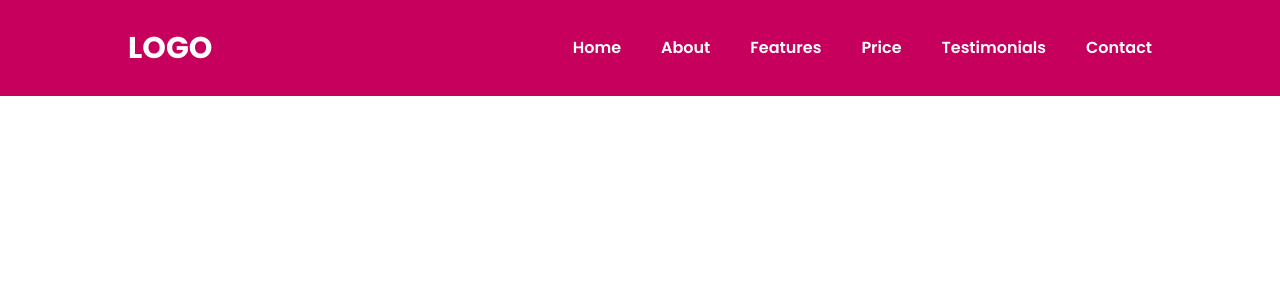
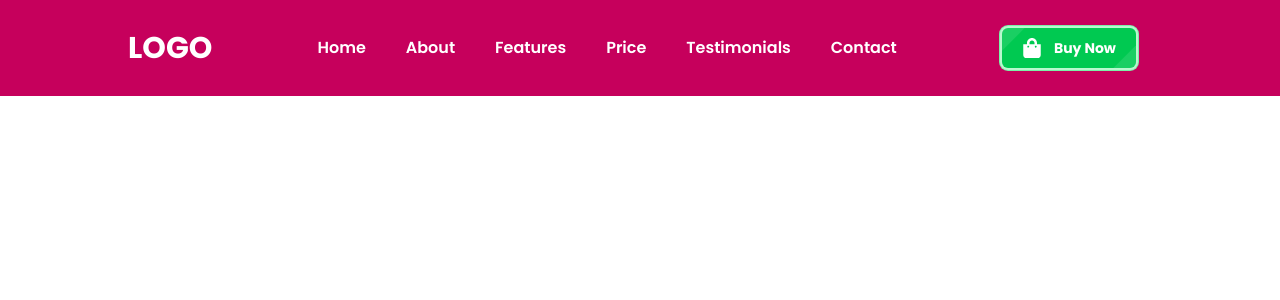
Before and after one commit to Jisap/next15-landingPage-product, a Next.js app: page / in a window 1280 px wide. Shown: the top 300 px of the page. Built offline with nearby package versions, Linux system fonts and the light colour scheme.

Commit message:
Add shopping bag button and theme switcher to navigation

```diff
--- a/components/Home/Navbar/Nav.tsx
+++ b/components/Home/Navbar/Nav.tsx
@@ -1,6 +1,8 @@
 import { navLinks } from '@/constants/constant'
 import Link from 'next/link'
 import React from 'react'
+import { FaShoppingBag } from 'react-icons/fa'
+import { HiBars3BottomRight } from 'react-icons/hi2'
 
 const Nav = () => {
   return (
@@ -27,6 +29,23 @@
             )
           })}
         </div>
+
+        {/* buttons */}
+        <div className='flex items-center space-x-4'>
+          {/* Buy now button */}
+          <a
+            href="#_"
+            className="box-border relative z-30 inline-flex items-center justify-center w-auto px-5 py-2.5 overflow-hidden font-bold text-white transition-all duration-300 bg-green-500 rounded-md cursor-pointer group ring-offset-2 ring-1 ring-green-300 ring-offset-green-200 hover:ring-offset-green-500 ease focus:outline-none">
+            <span className="absolute bottom-0 right-0 w-8 h-20 -mb-8 -mr-5 transition-all duration-300 ease-out transform rotate-45 translate-x-1 bg-white opacity-10 group-hover:translate-x-0"></span>
+            <span className="absolute top-0 left-0 w-20 h-8 -mt-1 -ml-12 transition-all duration-300 ease-out transform -rotate-45 -translate-x-1 bg-white opacity-10 group-hover:translate-x-0"></span>
+            <span className="relative z-20 flex items-center text-sm">
+              <FaShoppingBag className='mr-3 w-5 h-5' />
+              Buy Now
+            </span>
+          </a>
+          {/* theme switcher */}
+          <HiBars3BottomRight className='w-8 h-8 cursor-pointer text-white lg:hidden' />
+        </div>
       </div>
     </div>
   )
```
